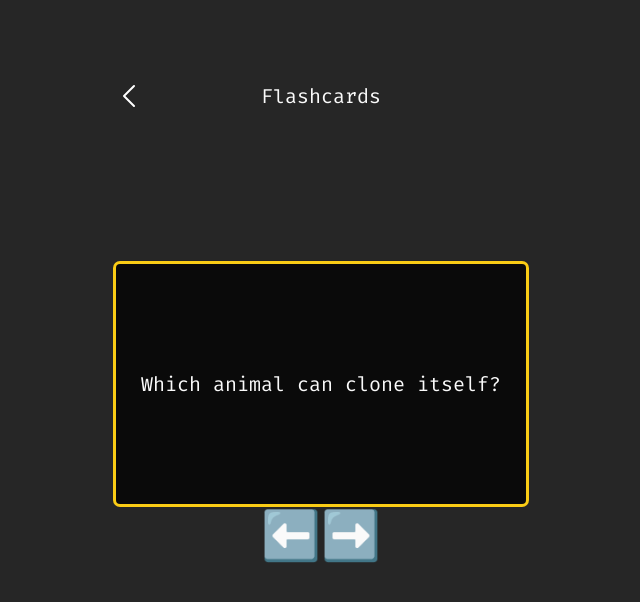
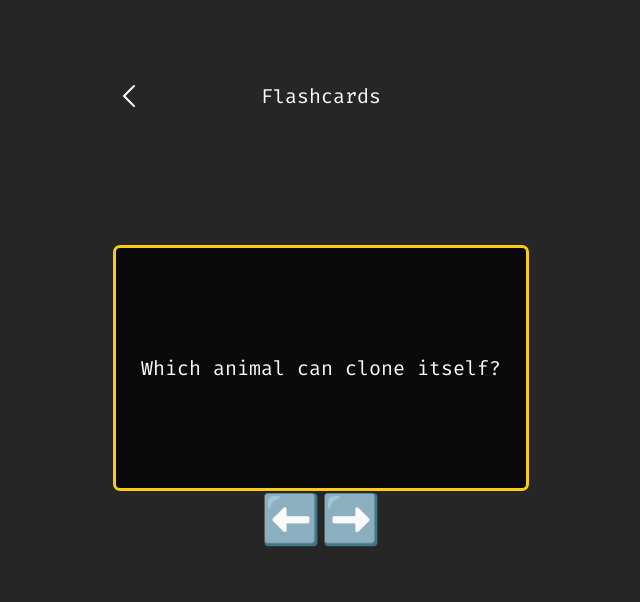
Before and after one commit to mshortcodes/mini-projects, a React (Vite) app: page /flashcards in a window 1280 px wide. Shown: the top 602 px of the page, without its empty margins (319-959 px from the left). Built offline with nearby package versions, Linux system fonts and the light colour scheme; no server answers.

Commit message:
Adjust positioning

```diff
--- a/src/components/CipherPuzzle.jsx
+++ b/src/components/CipherPuzzle.jsx
@@ -1,6 +1,5 @@
-import { Link } from 'react-router-dom';
+import { Link, useNavigate } from 'react-router-dom';
 import { useState } from 'react';
-import { useNavigate } from 'react-router-dom';
 import chevronLeft from '../assets/chevronLeft.svg';
 
 function CipherPuzzle() {
@@ -63,7 +62,7 @@ function CipherPuzzle() {
 	return (
 		<div
 			className={`flex h-screen flex-col items-center transition-colors duration-1000 ${solved && 'bg-black'}`}>
-			<div className='flex w-full max-w-md items-center justify-center py-16'>
+			<div className='absolute z-50 flex w-full max-w-md items-center justify-center py-16'>
 				<Link
 					to='/'
 					className='mr-auto cursor-pointer p-4 hover:opacity-75'>
@@ -75,7 +74,7 @@ function CipherPuzzle() {
 			</div>
 
 			{!solved && (
-				<div className='flex w-full max-w-xs flex-1 flex-col justify-center pb-40 md:max-w-md'>
+				<div className='flex w-full max-w-xs flex-1 flex-col justify-center md:max-w-md'>
 					<div className='rounded bg-neutral-950'>
 						<p className='text-green p-4 text-center text-xl'>
 							{encrypt(message)}
--- a/src/components/Flashcards.jsx
+++ b/src/components/Flashcards.jsx
@@ -59,7 +59,7 @@ function Flashcards() {
 
 	return (
 		<div className='flex h-screen flex-col items-center'>
-			<div className='flex w-full max-w-xs items-center justify-center py-16 md:max-w-md'>
+			<div className='absolute z-50 flex w-full max-w-xs items-center justify-center py-16 md:max-w-md'>
 				<Link
 					to='/'
 					className='mr-auto cursor-pointer p-4 hover:opacity-75'>
@@ -68,30 +68,30 @@ function Flashcards() {
 				<h1 className='absolute text-xl text-neutral-50'>Flashcards</h1>
 			</div>
 
-			<div className='flex w-full max-w-xs flex-1 flex-col items-center justify-center pb-40 md:max-w-md'>
+			<div className='flex w-full max-w-xs flex-1 flex-col items-center justify-center md:max-w-md'>
 				<div
 					onClick={toggleShowAnswer}
 					className='flex h-40 w-11/12 cursor-pointer items-center justify-center rounded bg-neutral-950 ring ring-yellow-400 md:h-60'>
-					<p
+					<div
 						className={`bg-neutral-950 p-4 text-center text-neutral-50 selection:bg-transparent ${
 							showAnswer ? 'text-8xl' : 'md:text-xl'
 						}`}>
 						{showAnswer
 							? flashcards[currentFlashCard].answer
 							: flashcards[currentFlashCard].question}
-					</p>
+					</div>
 				</div>
 				<div className='flex p-2'>
-					<p
+					<button
 						onClick={previousFlashCard}
-						className='cursor-pointer text-4xl selection:bg-transparent hover:opacity-75 md:text-5xl'>
+						className='text-4xl selection:bg-transparent hover:opacity-75 md:text-5xl'>
 						⬅️
-					</p>
-					<p
+					</button>
+					<button
 						onClick={nextFlashCard}
-						className='cursor-pointer text-4xl selection:bg-transparent hover:opacity-75 md:text-5xl'>
+						className='text-4xl selection:bg-transparent hover:opacity-75 md:text-5xl'>
 						➡️
-					</p>
+					</button>
 				</div>
 			</div>
 		</div>
--- a/src/components/Home.jsx
+++ b/src/components/Home.jsx
@@ -3,11 +3,11 @@ import { Link } from 'react-router-dom';
 function Home() {
 	return (
 		<div className='flex h-screen flex-col items-center'>
-			<div className='flex w-full max-w-md justify-center py-16'>
+			<div className='absolute flex w-full max-w-md justify-center py-16'>
 				<h1 className='p-4 text-xl text-neutral-50'>Mini Projects</h1>
 			</div>
 
-			<div className='flex w-full max-w-xs flex-1 flex-col justify-center pb-40 md:max-w-md'>
+			<div className='flex w-full max-w-xs flex-1 flex-col justify-center md:max-w-md'>
 				<div className='flex justify-center'>
 					<Link to='/cipher-puzzle'>
 						<div className='m-2 cursor-pointer rounded-lg border-2 border-neutral-50 p-4 text-4xl selection:bg-transparent hover:bg-neutral-950 hover:shadow-md hover:shadow-yellow-400 md:text-6xl'>
--- a/src/components/MemoryCardGame.jsx
+++ b/src/components/MemoryCardGame.jsx
@@ -80,7 +80,7 @@ const MemoryCardGame = () => {
 
 	return (
 		<div className='flex h-screen flex-col items-center'>
-			<div className='flex w-full max-w-xs items-center justify-center py-16 md:max-w-md'>
+			<div className='absolute z-50 flex w-full max-w-xs items-center justify-center py-16 md:max-w-md'>
 				<Link
 					to='/'
 					className='mr-auto cursor-pointer p-4 hover:opacity-75'>
@@ -91,7 +91,7 @@ const MemoryCardGame = () => {
 				</h1>
 			</div>
 
-			<div className='flex w-full max-w-xs flex-1 flex-col justify-center pb-40 md:max-w-md'>
+			<div className='flex w-full max-w-xs flex-1 flex-col justify-center md:max-w-md'>
 				{matchedPairs.length === cards.length ? (
 					<Trophy />
 				) : (
--- a/src/components/TicTacToe.jsx
+++ b/src/components/TicTacToe.jsx
@@ -65,7 +65,7 @@ function TicTacToe() {
 
 	return (
 		<div className='flex h-screen flex-col items-center'>
-			<div className='flex w-full max-w-xs items-center justify-center py-16 md:max-w-md'>
+			<div className='absolute z-50 flex w-full max-w-xs items-center justify-center py-16 md:max-w-md'>
 				<Link
 					to='/'
 					className='mr-auto cursor-pointer p-4 hover:opacity-75'>
@@ -76,7 +76,7 @@ function TicTacToe() {
 				</h1>
 			</div>
 
-			<div className='flex w-full max-w-xs flex-1 flex-col justify-center pb-40 md:max-w-md'>
+			<div className='flex w-full max-w-xs flex-1 flex-col justify-center md:max-w-md'>
 				<div className='mb-2 grid h-60 cursor-pointer grid-cols-3 grid-rows-3 border text-center text-4xl md:h-80 md:text-6xl'>
 					<Square
 						value={squares[0]}
--- a/src/components/WeatherApp.jsx
+++ b/src/components/WeatherApp.jsx
@@ -115,7 +115,7 @@ const WeatherApp = () => {
 
 	return (
 		<div className='flex h-screen flex-col items-center'>
-			<div className='flex w-full max-w-xs items-center justify-center py-16 md:max-w-md'>
+			<div className='absolute z-50 z-50 flex w-full max-w-xs items-center justify-center py-16 md:max-w-md'>
 				<Link
 					to='/'
 					className='mr-auto cursor-pointer p-4 hover:opacity-75'>
@@ -126,12 +126,12 @@ const WeatherApp = () => {
 				</h1>
 			</div>
 
-			<div className='relative flex w-full max-w-xs flex-1 flex-col justify-center pb-40 md:max-w-md'>
+			<div className='relative flex w-full max-w-xs flex-1 flex-col justify-center md:max-w-md'>
 				{!weatherData && (
 					<img
 						src={umbrella}
 						alt='umbrella'
-						className='absolute left-0 right-0 top-10 mx-auto w-1/2'
+						className='absolute left-0 right-0 top-52 mx-auto w-1/2'
 					/>
 				)}
 				<div className='relative'>
@@ -141,11 +141,11 @@ const WeatherApp = () => {
 						onKeyDown={handleKeyDown}
 						placeholder='city, state'
 						className='w-full rounded-lg border border-neutral-50 bg-transparent p-2 text-neutral-50 outline-none focus:border-yellow-400'></input>
-					<div
+					<button
 						onClick={handleSearch}
-						className='absolute right-2 top-1 cursor-pointer text-2xl selection:bg-transparent hover:opacity-75'>
+						className='absolute right-2 top-1 text-2xl selection:bg-transparent hover:opacity-75'>
 						🔍
-					</div>
+					</button>
 				</div>
 				{weatherData && (
 					<>
```
